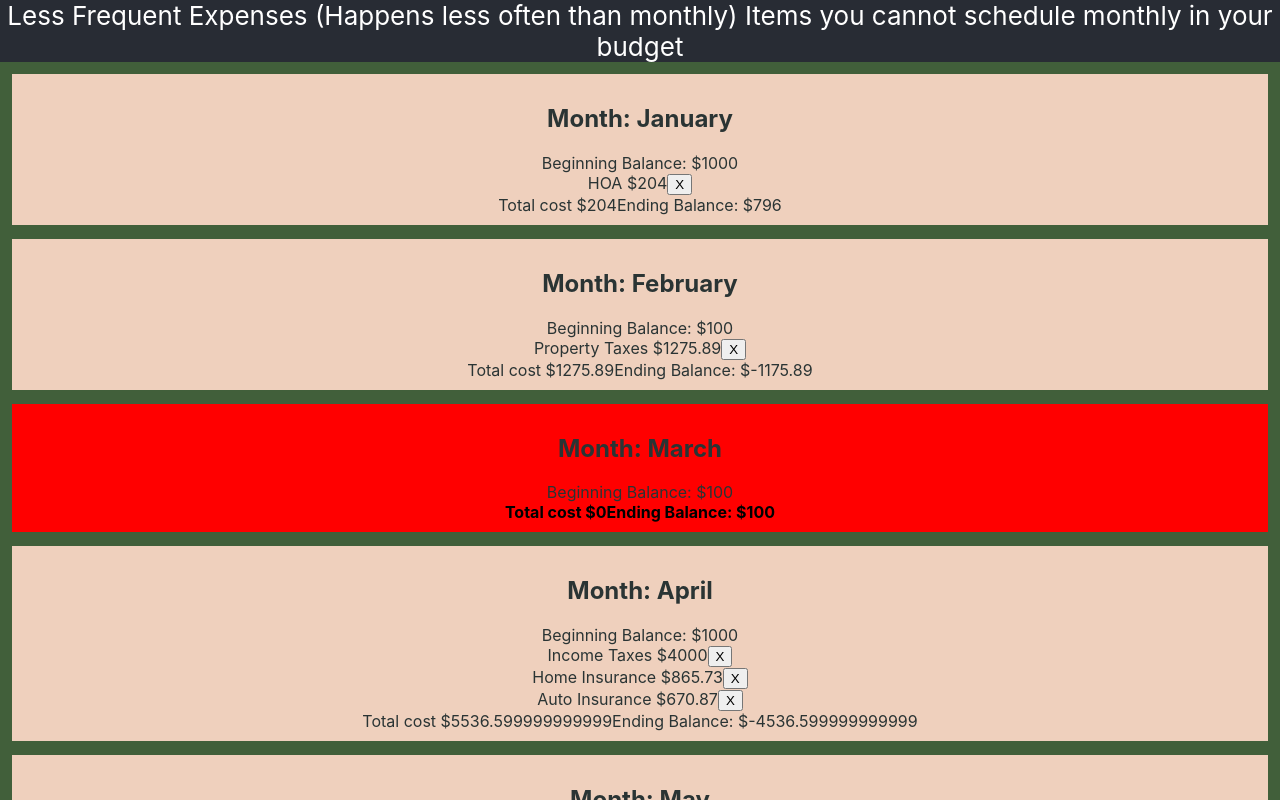
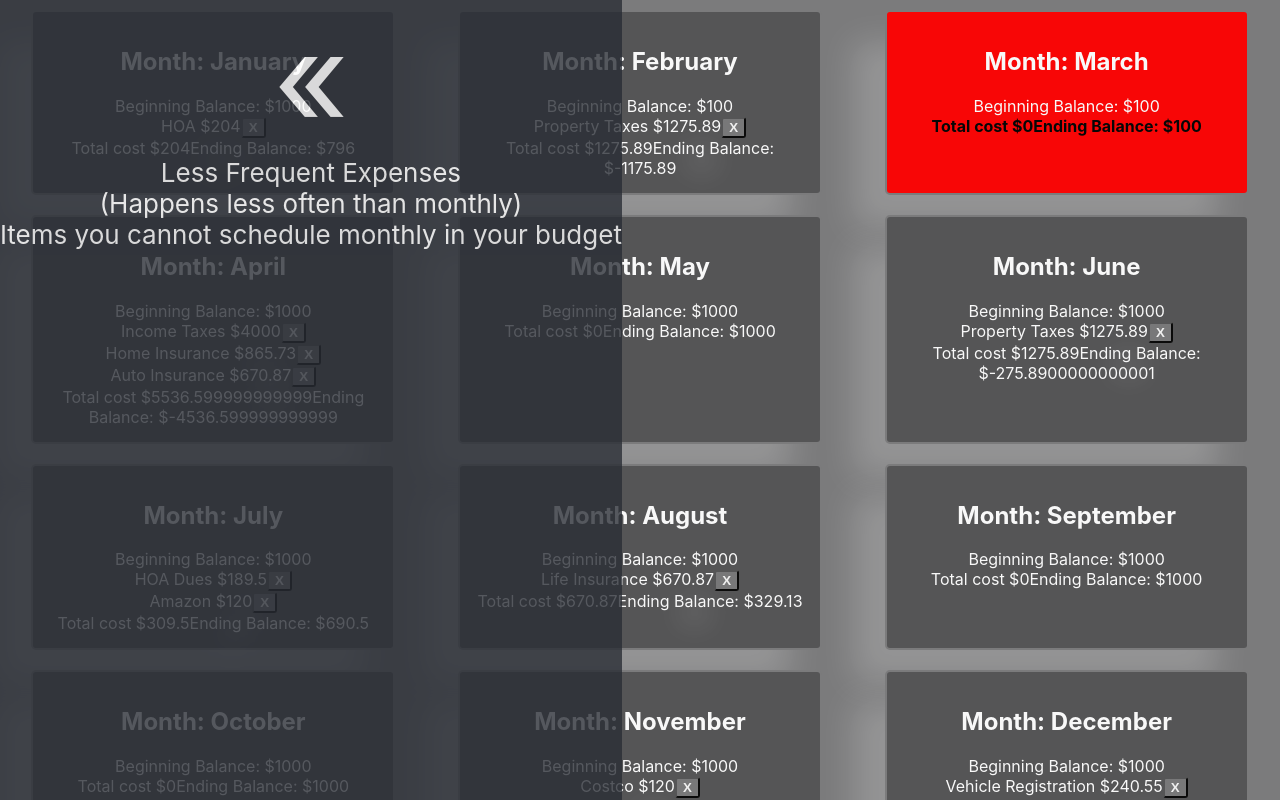
Before and after one commit to saykaren/SinkingFund, a React (Create React App) app: page / in a window 1280 px wide. Shown: the top 800 px of the page. Built offline with nearby package versions, Linux system fonts and the light colour scheme.

Commit message:
Adding to styling as well as made menu option open and close

```diff
--- a/src/Components/App/App.tsx
+++ b/src/Components/App/App.tsx
@@ -98,6 +98,7 @@ function App() {
     },
   ]);
 
+  const [menu, setMenu] = useState(true);
   interface handleUpdateProps {
     month: number;
     index: number;
@@ -110,10 +111,15 @@ function App() {
   };
   return (
     <div className="App">
-      <header className="App-header">
-        Less Frequent Expenses (Happens less often than monthly) Items you
+      { (menu ===false) && <div onClick={()=>setMenu(true)} className='menuOpen'>&raquo;</div>}
+      {menu && <header className="App-header">
+        <div onClick={()=>setMenu(false)} className='menuOpen'>&laquo;</div>
+        Less Frequent Expenses<br/>
+        (Happens less often than monthly) <br/>
+        Items you
         cannot schedule monthly in your budget
-      </header>
+      </header>}
+      <main className='mainSection'>
       {data.map((data, index) => (
         <section
           key={index}
@@ -154,6 +160,7 @@ function App() {
           </div>
         </section>
       ))}
+      </main>
     </div>
   );
 }
--- a/src/Components/Styling/App.scss
+++ b/src/Components/Styling/App.scss
@@ -2,8 +2,22 @@
 
 .App {
   text-align: center;
+
+  height: 100%;
+  display: flex;
+}
+
+button{
   background-color: $third_color;
-  height: 100%;
+  box-shadow: -2rem 2rem 2rem rgba(white, 0.2);
+  opacity: 0.95;
+  border-radius: 3px;
+  color: $font_color;
+  font-weight: bold;
+}
+
+html {
+  background-color: $third_color;
 }
 //
 //.App-logo {
@@ -16,13 +30,21 @@
 //    animation: App-logo-spin infinite 20s linear;
 //  }
 //}
+.menuOpen {
+  font-size: 5em;
+  z-index: 1;
+}
 
 .monthCard{
   background-color: $primary_color;
   border: 2px solid $third_color;
   color: $font_color;
   margin: 10px;
-  padding: 10px;
+  padding: 15px;
+  width: 330px;
+  box-shadow: -2rem 2rem 2rem rgba(white, 0.2);
+  opacity: 0.95;
+  border-radius: 5px;
 
 }
 .negativeMonthCard{
@@ -33,6 +55,11 @@
 
 }
 
+.mainSection{
+  display: flex;
+  flex-wrap: wrap;
+  justify-content: space-around;
+}
 .negativeBalance {
   color: black;
   font-weight: bold;
@@ -46,6 +73,12 @@
   //justify-content: center;
   font-size: calc(10px + 2vmin);
   color: white;
+  position: absolute;
+  z-index: 1;
+  opacity: 78%;
+  max-width: 50%;
+  height: 100%;
+
 }
 //
 //.App-link {
--- a/src/Components/Styling/Variables.scss
+++ b/src/Components/Styling/Variables.scss
@@ -1,5 +1,5 @@
-$primary_color: #efd0bd;
-$secondary_color: #2482c5;
-$third_color: #415f3a;
-$font_color: #2a3434;
+$primary_color: #535354;
+$secondary_color: #7cfc24;
+$third_color: #7b7b7c;
+$font_color: white;
 $negative_color: red;
```
